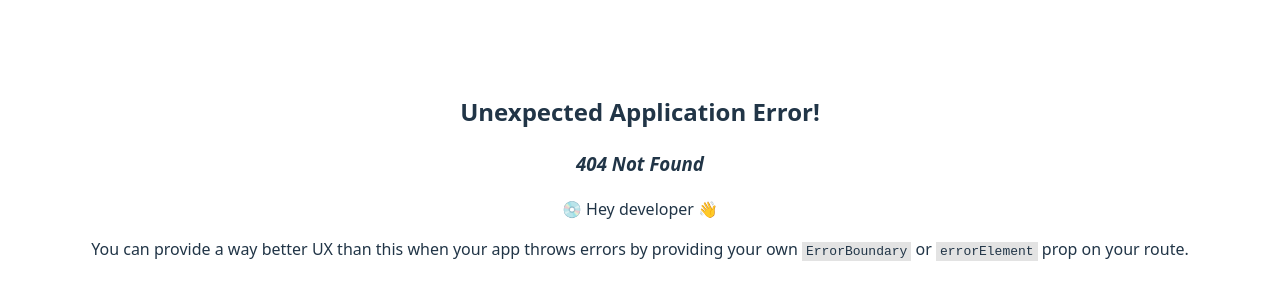
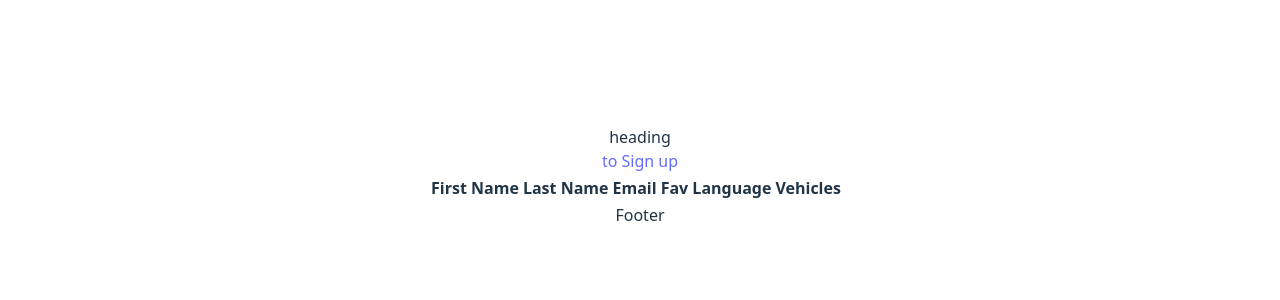
Before and after one commit to pratikkakani080/react-ev-class, a React (Vite) app: page /users in a window 1280 px wide. Before the commit this address had no page. Shown: the part 224-524 px from the top of the page. Built offline with nearby package versions, Linux system fonts and the light colour scheme.

Commit message:
add: CRUD op

```diff
--- a/src/App.jsx
+++ b/src/App.jsx
@@ -11,6 +11,7 @@ import { Toaster } from 'react-hot-toast'
 import ToDo from './modules/toDo'
 import Products from './modules/products'
 import Login from './modules/login'
+import Users from './modules/users'
 
 function App() {
 
@@ -21,7 +22,8 @@ function App() {
       children: [
         { path: '/', element: <Home /> },
         { path: '/form', element: <Form /> },
-        { path: '/products', element: <Products /> }
+        { path: '/products', element: <Products /> },
+        { path: '/users', element: <Users /> }
       ]
     },
     { path: '/signup', element: <Signup /> },
--- a/src/modules/signup/index.jsx
+++ b/src/modules/signup/index.jsx
@@ -1,9 +1,21 @@
-import React, { useState } from 'react'
+import React, { useEffect, useState } from 'react'
 import toast from 'react-hot-toast'
+import { Link, useNavigate, useSearchParams } from 'react-router'
 
 export default function Signup() {
+    const navigate = useNavigate()
+    const [searchParams] = useSearchParams()
+    const id = searchParams.get('id')
+
     const [userInfo, setUserInfo] = useState({})
     const [errors, setErrors] = useState({})
+
+    useEffect(() => {
+        const data = JSON.parse(localStorage.getItem('users'))
+        if (id) {
+            setUserInfo(data.find((el, i) => i === Number(id)))
+        }
+    }, [id])
 
     const handleChange = (event) => {
         const { name, value, type, checked } = event.target
@@ -77,14 +89,22 @@ export default function Signup() {
 
     const handleCreateUser = () => {
         if (validateForm()) {
-            const storedUsers = JSON.parse(localStorage.getItem('users'))
-            localStorage.setItem('users', JSON.stringify([...storedUsers, userInfo]))
+            const storedUsers = JSON.parse(localStorage.getItem('users')) || []
+            if (id) {
+                const updatedData = storedUsers.map((el, i) => i === Number(id) ? userInfo : el)
+                localStorage.setItem('users', JSON.stringify(updatedData))
+            } else {
+                localStorage.setItem('users', JSON.stringify([...storedUsers, userInfo]))
+            }
             clearForm()
+            navigate('/users')
         }
     }
 
     return (
         <div>
+            <Link to={'/users'}>to Users</Link>
+
             <label htmlFor='fName'>First Name <span style={{ color: 'red', fontSize: '10px' }}>{errors.fName}</span></label>
             <input type='text' name='fName' placeholder='Please enter first name' value={userInfo.fName} onChange={(e) => handleChange(e)} />
             <br />
@@ -100,20 +120,20 @@ export default function Signup() {
             <label htmlFor='confirmPassword'>Confirm Password <span style={{ color: 'red', fontSize: '10px' }}>{errors.confirmPassword}</span></label>
             <input type='password' name='confirmPassword' placeholder='Please enter confirm password' value={userInfo.confirmPassword} onChange={(e) => handleChange(e)} />
             <br />
-            <input type="radio" id="html" name="fav_language" value="HTML" onChange={(e) => handleChange(e)} />
+            <input type="radio" id="html" name="fav_language" value="HTML" checked={userInfo.fav_language === 'HTML'} onChange={(e) => handleChange(e)} />
             <label htmlFor="html">HTML</label><br />
-            <input type="radio" id="css" name="fav_language" value="CSS" onChange={(e) => handleChange(e)} />
+            <input type="radio" id="css" name="fav_language" value="CSS" checked={userInfo.fav_language === 'CSS'} onChange={(e) => handleChange(e)} />
             <label htmlFor="css">CSS</label><br />
-            <input type="radio" id="javascript" name="fav_language" value="JavaScript" onChange={(e) => handleChange(e)} />
+            <input type="radio" id="javascript" name="fav_language" value="JavaScript" checked={userInfo.fav_language === 'JavaScript'} onChange={(e) => handleChange(e)} />
             <label htmlFor="javascript">JavaScript</label>
             <br />
-            <input type="checkbox" id="vehicle1" name="vehicle1" value="Bike" onChange={(e) => handleChange(e)} />
+            <input type="checkbox" id="vehicle1" name="vehicle1" value="Bike" checked={userInfo?.vehicleInfo?.includes('Bike')} onChange={(e) => handleChange(e)} />
             <label htmlFor="vehicle1"> I have a bike</label><br />
-            <input type="checkbox" id="vehicle2" name="vehicle2" value="Car" onChange={(e) => handleChange(e)} />
+            <input type="checkbox" id="vehicle2" name="vehicle2" value="Car" checked={userInfo?.vehicleInfo?.includes('Car')} onChange={(e) => handleChange(e)} />
             <label htmlFor="vehicle2"> I have a car</label><br />
-            <input type="checkbox" id="vehicle3" name="vehicle3" value="Boat" onChange={(e) => handleChange(e)} />
+            <input type="checkbox" id="vehicle3" name="vehicle3" value="Boat" checked={userInfo?.vehicleInfo?.includes('Boat')} onChange={(e) => handleChange(e)} />
             <label htmlFor="vehicle3"> I have a boat</label><br />
-            <button onClick={() => handleCreateUser()}>Create user</button>
+            <button onClick={() => handleCreateUser()}>{id ? 'Update' : 'Create'} user</button>
         </div>
     )
 }
--- /dev/null
+++ b/src/modules/users/index.jsx
@@ -0,0 +1,58 @@
+import React, { useEffect, useState } from 'react'
+import { Link, useNavigate } from 'react-router'
+
+function Users() {
+    const navigate = useNavigate()
+    const [storedUsers, setStoredUsers] = useState([])
+
+    useEffect(() => {
+        setStoredUsers(JSON.parse(localStorage.getItem('users')) || [])
+    }, [])
+
+    const handleEdit = (index) => {
+        navigate('/signup?id=' + index)
+    }
+
+    const handleDelete = (index) => {
+        const ans = confirm('Are you sure to delete this user')
+        if (ans) {
+            const data = JSON.parse(localStorage.getItem('users'))
+            const filteredData = data.filter((el, i) => i !== index)
+            localStorage.setItem('users', JSON.stringify(filteredData))
+            setStoredUsers(filteredData)
+        }
+    }
+
+    return (
+        <div>
+            <Link to={'/signup'}>to Sign up</Link>
+            <table>
+                <tr>
+                    <th>First Name</th>
+                    <th>Last Name</th>
+                    <th>Email</th>
+                    <th>Fav Language</th>
+                    <th>Vehicles</th>
+                    <th></th>
+                    <th></th>
+                </tr>
+                {storedUsers.map((el, i) => {
+                    return (
+                        <tr>
+                            <td>{el.fName}</td>
+                            <td>{el.lName}</td>
+                            <td>{el.email}</td>
+                            <td>{el.fav_language}</td>
+                            <td>{el.vehicleInfo?.join(', ')}</td>
+                            <td onClick={() => handleEdit(i)}>Edit</td>
+                            <td onClick={() => handleDelete(i)}>Delete</td>
+                        </tr>
+                    )
+                })}
+            </table>
+
+        </div>
+    )
+}
+
+export default Users
```
